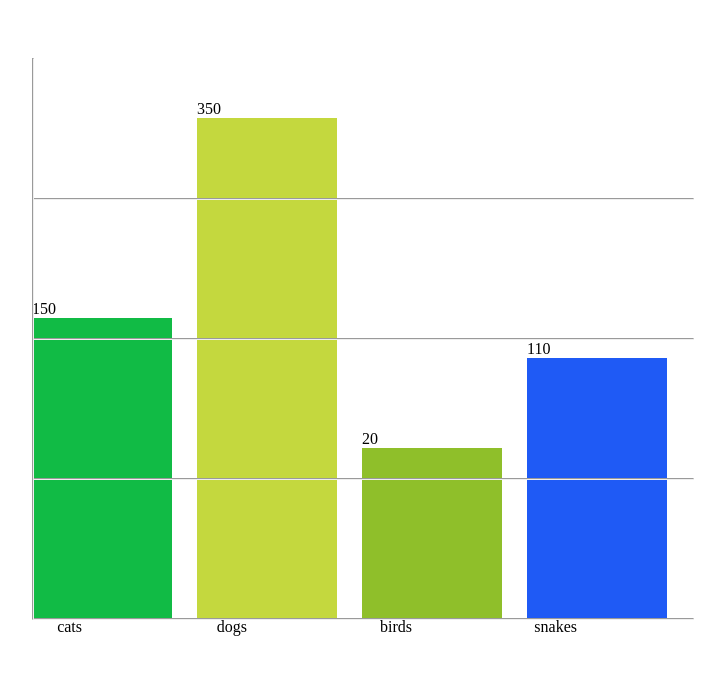
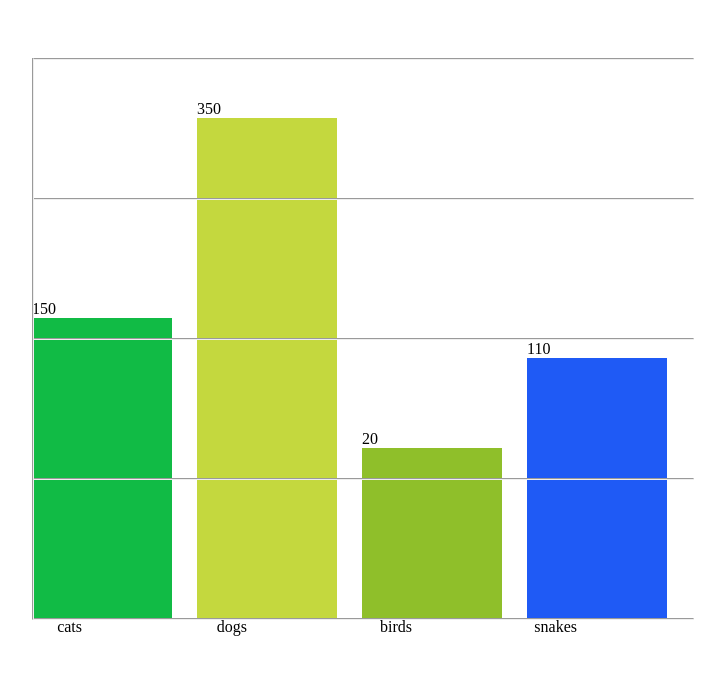
Before and after one commit to JacobMJones/GraphMaker, a website: page index.html in a window 1280 px wide. Shown: the whole page, without its empty margins (6-731 px from the left). Drawn offline with Linux system fonts and the light colour scheme.

Commit message:
Border lines match
There was a lot of trial and error to get the math to work when it wasnt a math problem, so there is a lot to clean up evne though it works

```diff
--- a/script.js
+++ b/script.js
@@ -70,7 +70,7 @@ var midValLine = ((elementHeight - lineBottomModifier)/2) + lineBottomModifier;
 	//border lines
 	myHtml += "<hr id='bottomLine' style=" + "width:" + lineWidth + ";" + "bottom:" + lineBottomModifier + ";" + ">";
 
-	//myHtml += "<hr id='topLine' style=" + "width:" + lineWidth + ";" + "bottom:" + (54) +  ";" + ">";
+	myHtml += "<hr id='topLine' style=" + "width:" + lineWidth + ";" + "bottom:" + (topValLine + (midValLine-bottomValLine)) + ";" + ">";
 
 	myHtml += "<hr id='verticalLine' style=" + "bottom:" + lineBottomModifier + ";" + "height:" + (elementHeight - lineBottomModifier) + ";" + ">";
 
--- a/styles.css
+++ b/styles.css
@@ -36,7 +36,9 @@
 
 
 }
-
+#topLine{
+    position: absolute;
+}
 .valueLine{
 	position: absolute;
 }
```
